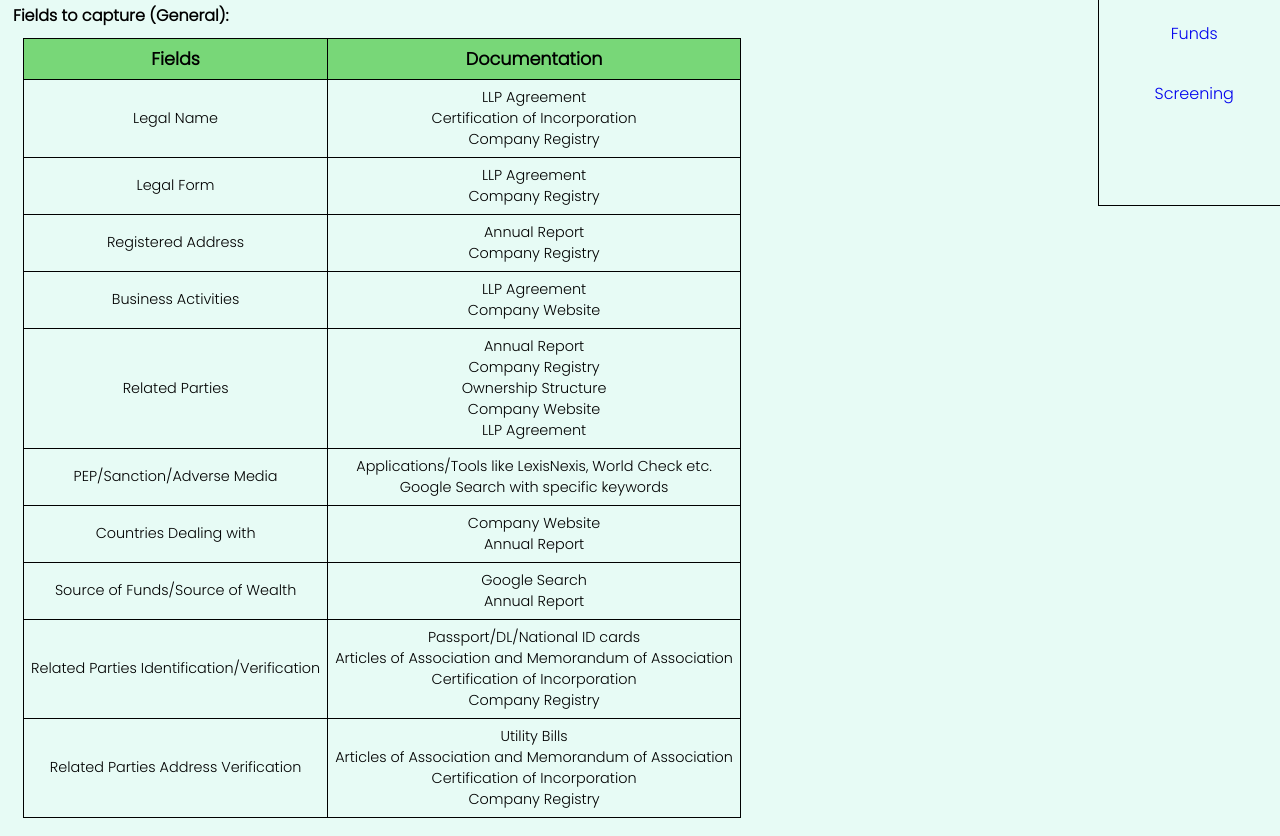
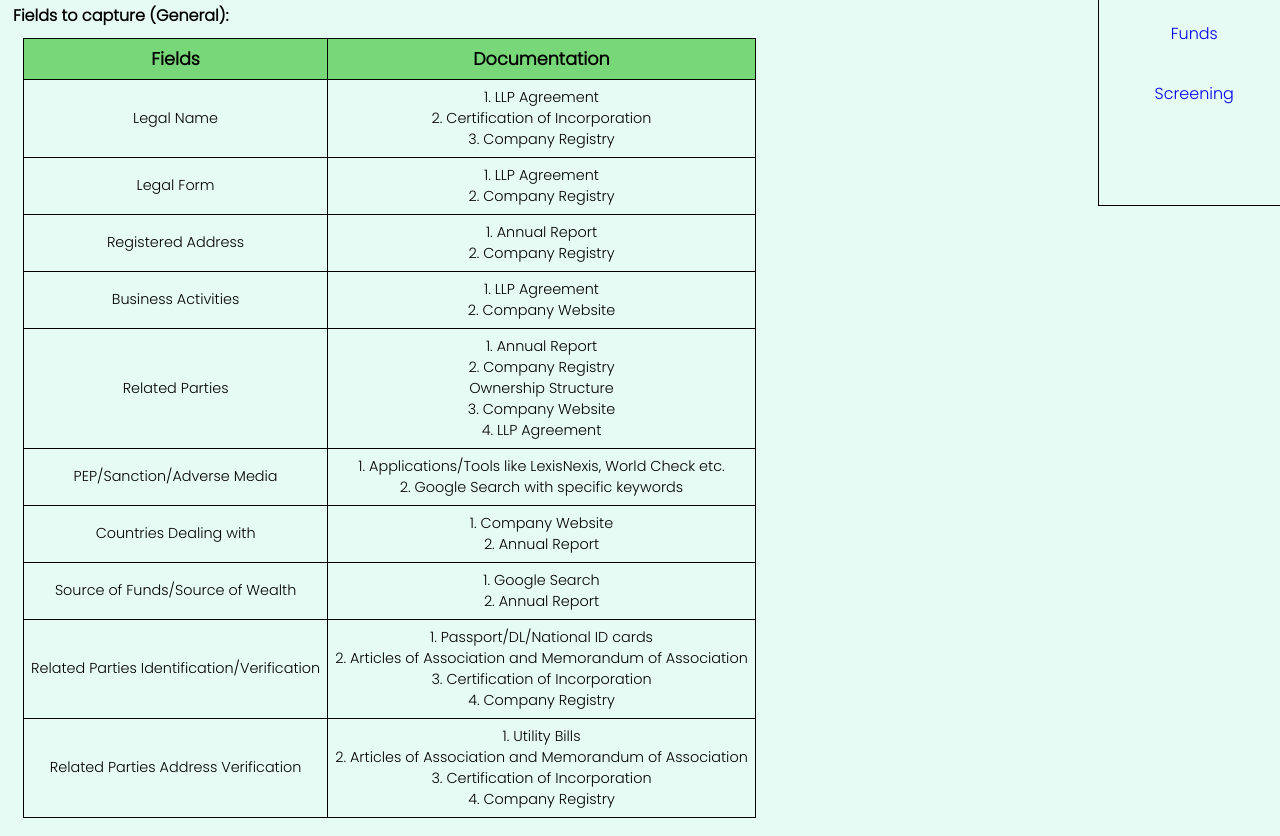
Before and after one commit to RareEyes/howilearnt, a plain HTML site: page Entity Types/4_LLP.html in a window 1280 px wide. Shown: the part 604-1440 px from the top of the page. Drawn offline with Linux system fonts and the light colour scheme; a web font is replaced by a local one.

Commit message:
Update 4_LLP.html

```diff
--- a/Entity Types/4_LLP.html
+++ b/Entity Types/4_LLP.html
@@ -94,43 +94,43 @@
         </tr>
         <tr>
             <td>Legal Name</td>
-            <td>LLP Agreement<br>Certification of Incorporation <br>Company Registry</td>
+            <td>1. LLP Agreement<br>2. Certification of Incorporation <br>3. Company Registry</td>
         </tr>
         <tr>
             <td>Legal Form</td>
-            <td>LLP Agreement <br>Company Registry</td>
+            <td>1. LLP Agreement <br>2. Company Registry</td>
         </tr>
         <tr>
             <td>Registered Address</td>
-            <td>Annual Report <br>Company Registry</td>
+            <td>1. Annual Report <br>2. Company Registry</td>
         </tr>
         <tr>
             <td>Business Activities</td>
-            <td>LLP Agreement <br>Company Website</td>
+            <td>1. LLP Agreement <br>2. Company Website</td>
         </tr>
         <tr>
             <td>Related Parties</td>
-            <td>Annual Report <br>Company Registry <br>Ownership Structure <br>Company Website <br>LLP Agreement </td>
+            <td>1. Annual Report <br>2. Company Registry <br>Ownership Structure <br>3. Company Website <br>4. LLP Agreement </td>
         </tr>
         <tr>
             <td>PEP/Sanction/Adverse Media</td>
-            <td>Applications/Tools like LexisNexis, World Check etc. <br> Google Search with specific keywords</td>
+            <td>1. Applications/Tools like LexisNexis, World Check etc. <br>2. Google Search with specific keywords</td>
         </tr>
         <tr>
             <td>Countries Dealing with</td>
-            <td>Company Website <br>Annual Report</td>
+            <td>1. Company Website <br>2. Annual Report</td>
         </tr>
         <tr>
             <td>Source of Funds/Source of Wealth</td>
-            <td>Google Search <br>Annual Report</td>
+            <td>1. Google Search <br>2. Annual Report</td>
         </tr>
         <tr>
             <td>Related Parties Identification/Verification</td>
-            <td>Passport/DL/National ID cards <br>Articles of Association and Memorandum of Association <br>Certification of Incorporation <br>Company Registry</td>
+            <td>1. Passport/DL/National ID cards <br>2. Articles of Association and Memorandum of Association <br>3. Certification of Incorporation <br>4. Company Registry</td>
         </tr>
         <tr>
             <td>Related Parties Address Verification</td>
-            <td>Utility Bills <br>Articles of Association and Memorandum of Association <br>Certification of Incorporation <br>Company Registry</td>
+            <td>1. Utility Bills <br>2. Articles of Association and Memorandum of Association <br>3. Certification of Incorporation <br>4. Company Registry</td>
         </tr>
     </table>
     <br>
```
